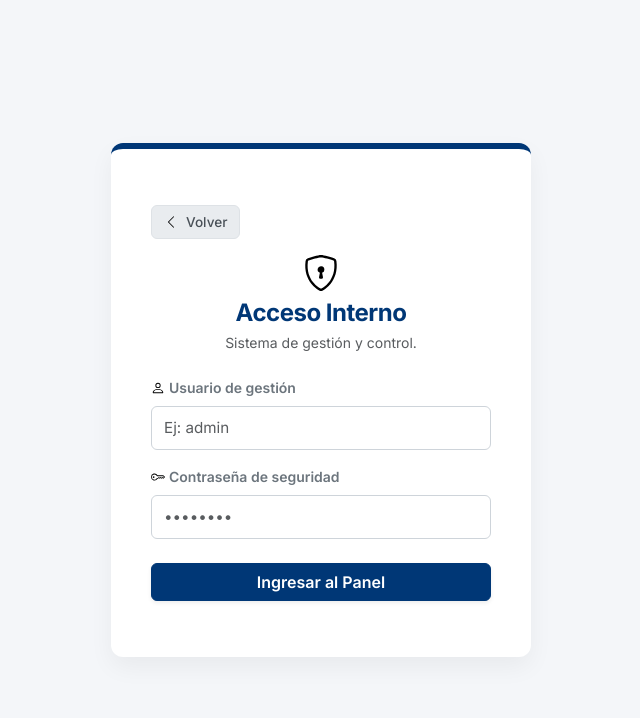
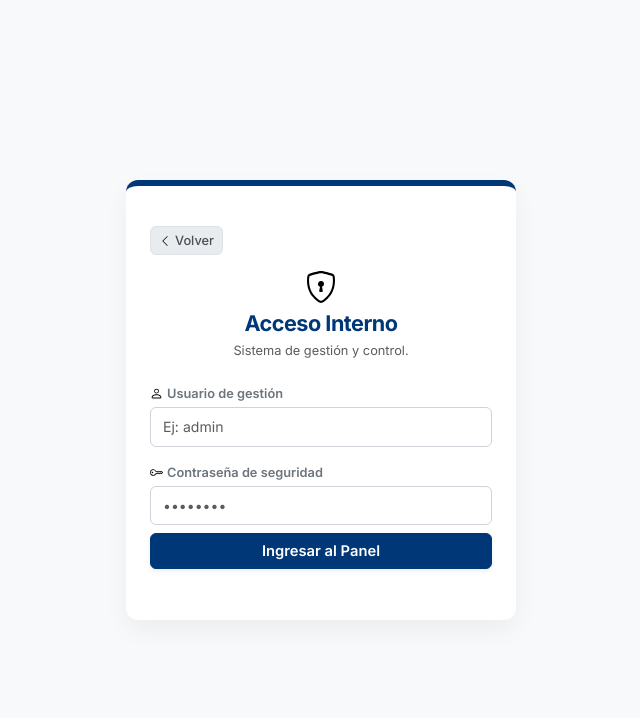
Before and after one commit to ivan-silva22/web-de-reclamos-vecinales, a React (Vite) app: page /admin in a window 1280 px wide. Shown: the top 718 px of the page, without its empty margins (319-959 px from the left). Built offline with nearby package versions, Linux system fonts and the light colour scheme.

Commit message:
corregi las card de los formulario

```diff
--- a/src/components/views/Login.jsx
+++ b/src/components/views/Login.jsx
@@ -11,10 +11,9 @@ const Login = ({ onLoginSuccess, onClickBack }) => {
     formState: { errors },
   } = useForm();
 
-  // Este estado solo queda para controlar si el backend simulado rebota las credenciales
+  // Estado para controlar errores de credenciales
   const [loginError, setLoginError] = useState("");
 
-  // React Hook Form pasa los datos limpios directamente acá si las validaciones básicas pasaron
   const onSubmit = (data) => {
     setLoginError("");
 
@@ -26,68 +25,94 @@ const Login = ({ onLoginSuccess, onClickBack }) => {
   };
 
   return (
-    <Container className="d-flex align-items-center justify-content-center min-vh-100 py-4 login-container">
-      <Card className="border-0 bg-white text-dark p-3 w-100 login-card" style={{ maxWidth: "420px" }}>
-        <Card.Body>
+    // SOLUCIÓN CLAVE: Añadimos 'px-3' para dar el margen lateral exacto en celulares y evitar que la tarjeta toque los bordes
+    <Container className="d-flex align-items-center justify-content-center min-vh-100 py-4 px-3 login-container bg-light">
 
+      {/* OPTIMIZACIÓN: Ajustamos padding interno 'p-3 p-sm-4' y reducimos sutilmente el maxWidth para pantallas móviles */}
+      <Card
+        className="border-0 bg-white text-dark p-3 p-sm-4 w-100 login-card shadow-sm"
+        style={{
+          maxWidth: "390px",
+          borderRadius: "14px"
+        }}
+      >
+        <Card.Body className="p-0">
+
+          {/* Botón Volver Compacto */}
           <div className="d-flex mb-3">
-            <Button variant="light" className="btn-back d-flex align-items-center gap-2" onClick={onClickBack}>
-              <ChevronLeft size={14} /> Volver
+            <Button
+              variant="light"
+              className="btn-back d-flex align-items-center gap-1 py-1 px-2"
+              onClick={onClickBack}
+              style={{ fontSize: "0.8rem" }}
+            >
+              <ChevronLeft size={12} /> Volver
             </Button>
           </div>
 
           <div className="text-center mb-4">
-            <ShieldLock size={36} className="mb-2" style={{ color: "#003776" }} />
-            <h4 className="fw-bold login-title mb-1">Acceso Interno</h4>
-            <p className="text-muted small mb-0">Sistema de gestión y control.</p>
+            <ShieldLock size={32} className="mb-2" style={{ color: "#003776" }} />
+            <h5 className="fw-bold login-title mb-1" style={{ fontSize: "1.35rem" }}>Acceso Interno</h5>
+            <p className="text-muted small mb-0" style={{ fontSize: "0.8rem" }}>Sistema de gestión y control.</p>
           </div>
 
           {/* Error global de credenciales */}
-          {loginError && <Alert variant="danger" className="py-2 small">{loginError}</Alert>}
+          {loginError && (
+            <Alert variant="danger" className="py-2 px-3 small border-0 mb-3" style={{ fontSize: "0.8rem", borderRadius: "6px" }}>
+              {loginError}
+            </Alert>
+          )}
 
           <Form onSubmit={handleSubmit(onSubmit)} noValidate>
 
             {/* Input de Usuario */}
             <Form.Group className="mb-3" controlId="formUsername">
-              <Form.Label className="small fw-semibold text-secondary d-flex align-items-center gap-1">
-                <Person size={14} /> Usuario de gestión
+              <Form.Label className="small fw-semibold text-secondary d-flex align-items-center gap-1 mb-1" style={{ fontSize: "0.8rem" }}>
+                <Person size={13} /> Usuario de gestión
               </Form.Label>
               <Form.Control
                 type="text"
                 placeholder="Ej: admin"
-                className="login-input"
+                className="login-input py-2"
                 {...register("username", {
                   required: "El usuario es obligatorio.",
                   minLength: { value: 3, message: "Debe tener al menos 3 caracteres." }
                 })}
-                isInvalid={!!errors.username} // Se pone rojo si hay error
+                isInvalid={!!errors.username}
+                style={{ fontSize: "0.88rem", borderRadius: "6px" }}
               />
-              <Form.Control.Feedback type="invalid" className="small">
+              <Form.Control.Feedback type="invalid" style={{ fontSize: "0.75rem" }}>
                 {errors.username?.message}
               </Form.Control.Feedback>
             </Form.Group>
 
             {/* Input de Contraseña */}
-            <Form.Group className="mb-4" controlId="formPassword">
-              <Form.Label className="small fw-semibold text-secondary d-flex align-items-center gap-1">
-                <Key size={14} /> Contraseña de seguridad
+            <Form.Group className="mb-3.5" controlId="formPassword">
+              <Form.Label className="small fw-semibold text-secondary d-flex align-items-center gap-1 mb-1" style={{ fontSize: "0.8rem" }}>
+                <Key size={13} /> Contraseña de seguridad
               </Form.Label>
               <Form.Control
                 type="password"
                 placeholder="••••••••"
-                className="login-input"
+                className="login-input py-2"
                 {...register("password", {
                   required: "La contraseña es obligatoria.",
-                  minLength: { value: 6, message: "La contraseña debe tener al menos 6 caracteres." }
+                  minLength: { value: 6, message: "Debe tener al menos 6 caracteres." }
                 })}
-                isInvalid={!!errors.password} // Se pone rojo si hay error
+                isInvalid={!!errors.password}
+                style={{ fontSize: "0.88rem", borderRadius: "6px" }}
               />
-              <Form.Control.Feedback type="invalid" className="small">
+              <Form.Control.Feedback type="invalid" style={{ fontSize: "0.75rem" }}>
                 {errors.password?.message}
               </Form.Control.Feedback>
             </Form.Group>
 
-            <Button variant="primary" type="submit" className="w-100 py-2.5 fw-semibold shadow-sm btn-login text-white">
+            <Button
+              variant="primary"
+              type="submit"
+              className="w-100 py-2.5 fw-semibold shadow-sm btn-login text-white mt-2"
+              style={{ fontSize: "0.92rem", borderRadius: "8px" }}
+            >
               Ingresar al Panel
             </Button>
           </Form>
```
